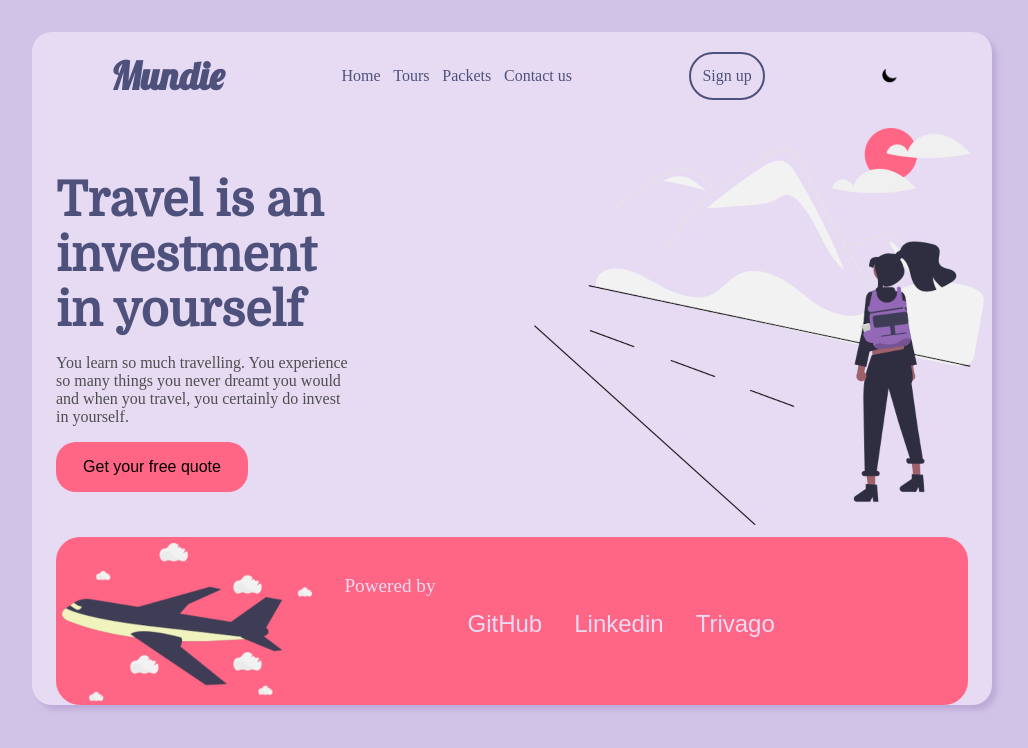
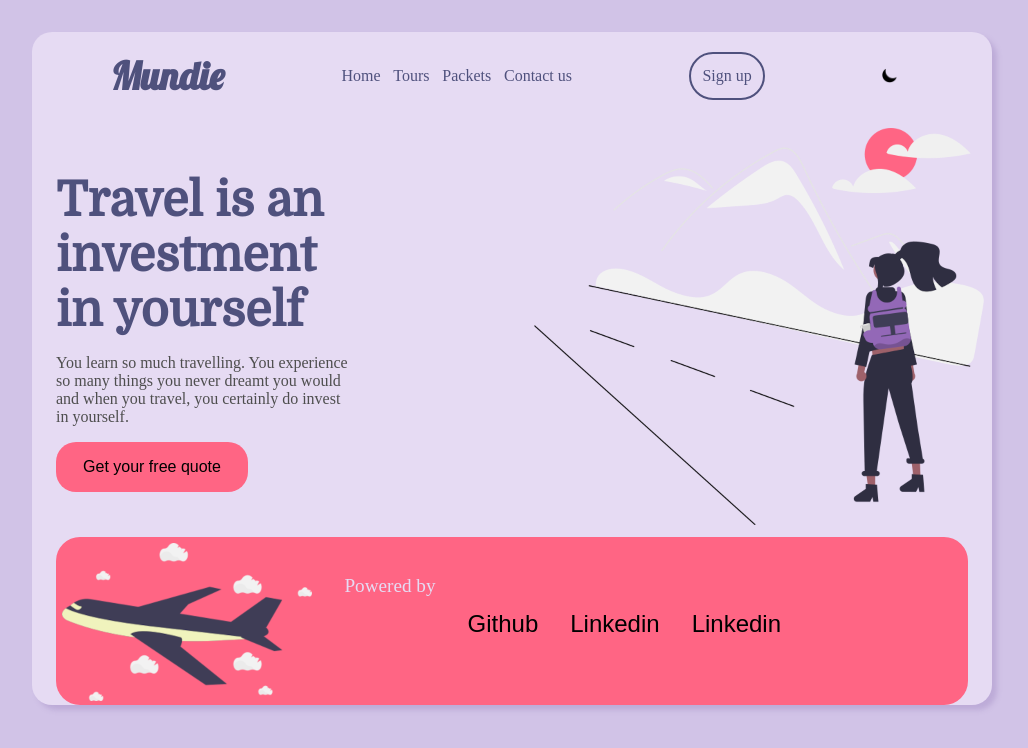
Before and after one commit to larissasmartins/travel-company-challenge, a plain HTML site: page index.html in a window 1280 px wide. Shown: the whole page, without its empty margins (128-1156 px from the left). Drawn offline with Linux system fonts and the light colour scheme.

Commit message:
Fix random footer companies with json

```diff
--- a/index.html
+++ b/index.html
@@ -32,7 +32,7 @@
             <div class="container-main-text">
                 <h1 class="container-main-title">Travel is an investment in yourself</h1>
                 <p class="container-main-subtitle">You learn so much travelling. You experience so many things you never dreamt you would and when you travel, you certainly do invest in yourself.</p>
-                <a href="CV2.pdf" download="CV2.pdf" type="application/pdf" class="main-btn">Get your free quote</a>
+                <a href="cv-larissa-martins.pdf" download="CV2.pdf" type="application/pdf" class="main-btn">Get your free quote</a>
             </div>
             <picture>
                 <source media="(max-width: 580px)" srcset="images/main-image-p.png">
@@ -49,12 +49,12 @@
                 <img class="footer-image" src="images/footer-image.png" alt="Airplane">
                 </picture>
 
-                <div class="footer-text">
+                <div id="footer" class="footer-text">
                     <p class="footer-text-powered">Powered by</p>
                     <ul class="footer-text-companies">
-                    <li><a class="footer-companies" target="_blank" rel="external" href="https://github.com/larissasmartins">GitHub</a></li>
-                    <li><a class="footer-companies" target="_blank" rel="external" href="https://www.linkedin.com/in/larissa-s-martins/">Linkedin</a></li>
-                    <li><a class="footer-companies" target="_blank" rel="external" href="https://www.trivago.com.br/">Trivago</a></li>
+                        <li><a class="footer-companies" target="_blank" rel="external" href="https://github.com/larissasmartins">GitHub</a></li>
+                        <li><a class="footer-companies" target="_blank" rel="external" href="https://www.linkedin.com/in/larissa-s-martins/">Linkedin</a></li>
+                        <li><a class="footer-companies" target="_blank" rel="external" href="https://www.trivago.com.br/">Trivago</a></li>
                     </ul>
                 </div>
             </div>
--- a/js/script.js
+++ b/js/script.js
@@ -13,19 +13,23 @@ icon.onclick = function(){
 
 //Random number using JSON
 
-var poweredByList = ["footer-github", "footer-linkedin", "footer-trivago"];
-var footerCompany = chooseOne(poweredByList);
+var footerTitles = [
+  {"title": "Github"},
+  {"title": "Linkedin"},
+  {"title": "Trivago"},
+  {"title": "Airbnb"},
+  {"title": "Decolar"}
+];
 
-function chooseOne(poweredByList){
-  return poweredByList[parseInt(Math.random()*poweredByList.length)];
+function randomNumberFromInterval(min, max){
+  return Math.floor(Math.random() * (max - min + 1) + min);
 }
 
+var components = document.getElementById("footer").getElementsByTagName("li");
 
-/*
-if (footerCompanies == "array") {
-  return generateRandomJson();
+for (var i = 0; i < components.length; i++){
+  const component = components[i];
+  const index = randomNumberFromInterval(0, components.length -1);
+  const footerCompany = footerTitles[index].title;
+  component.textContent = footerCompany;
 }
-
-function generateRandomJson () {
-  return chooseOne(footerCompanies);
-} */
```
Also changed, not shown: 2 other files.
